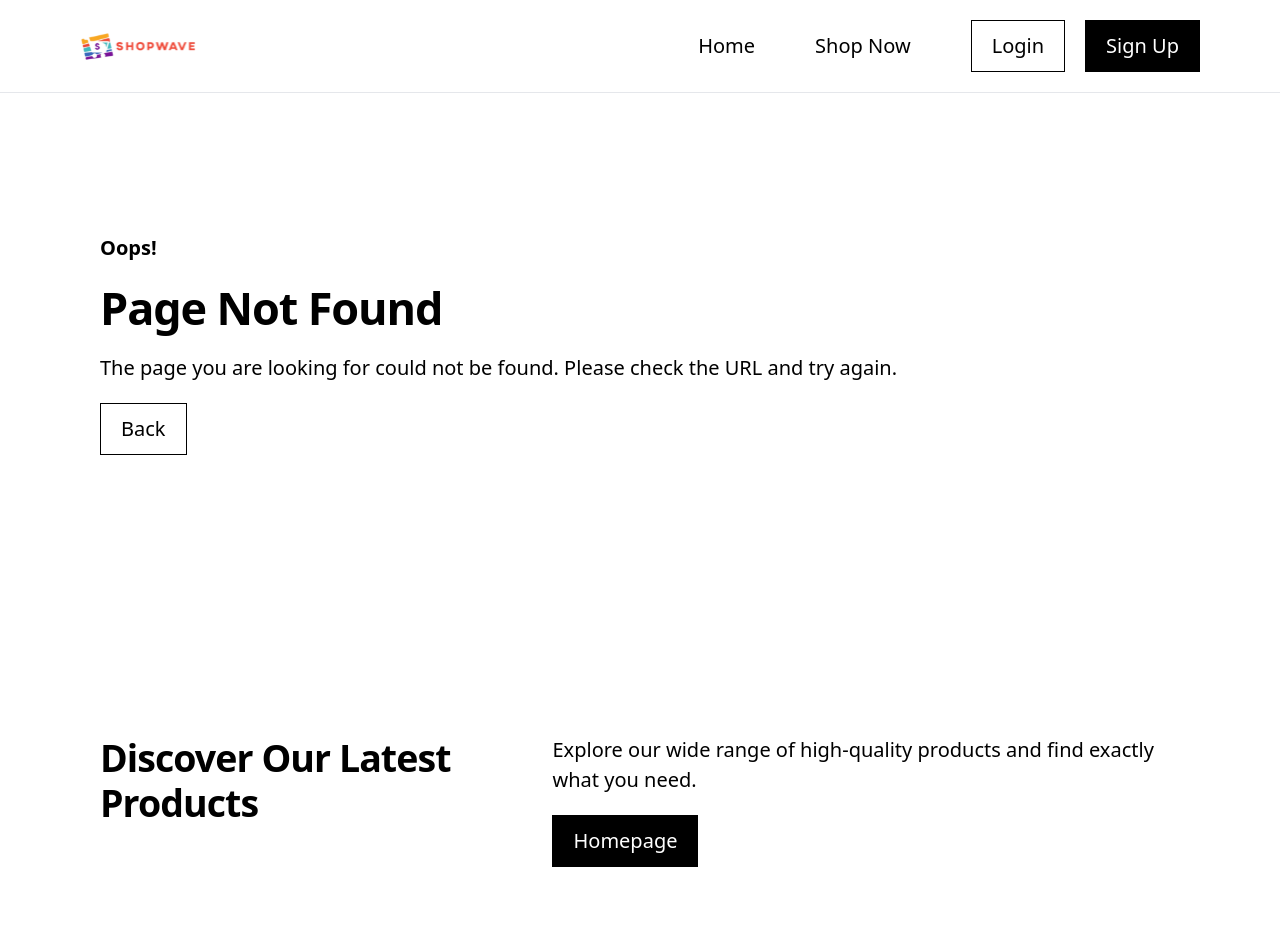
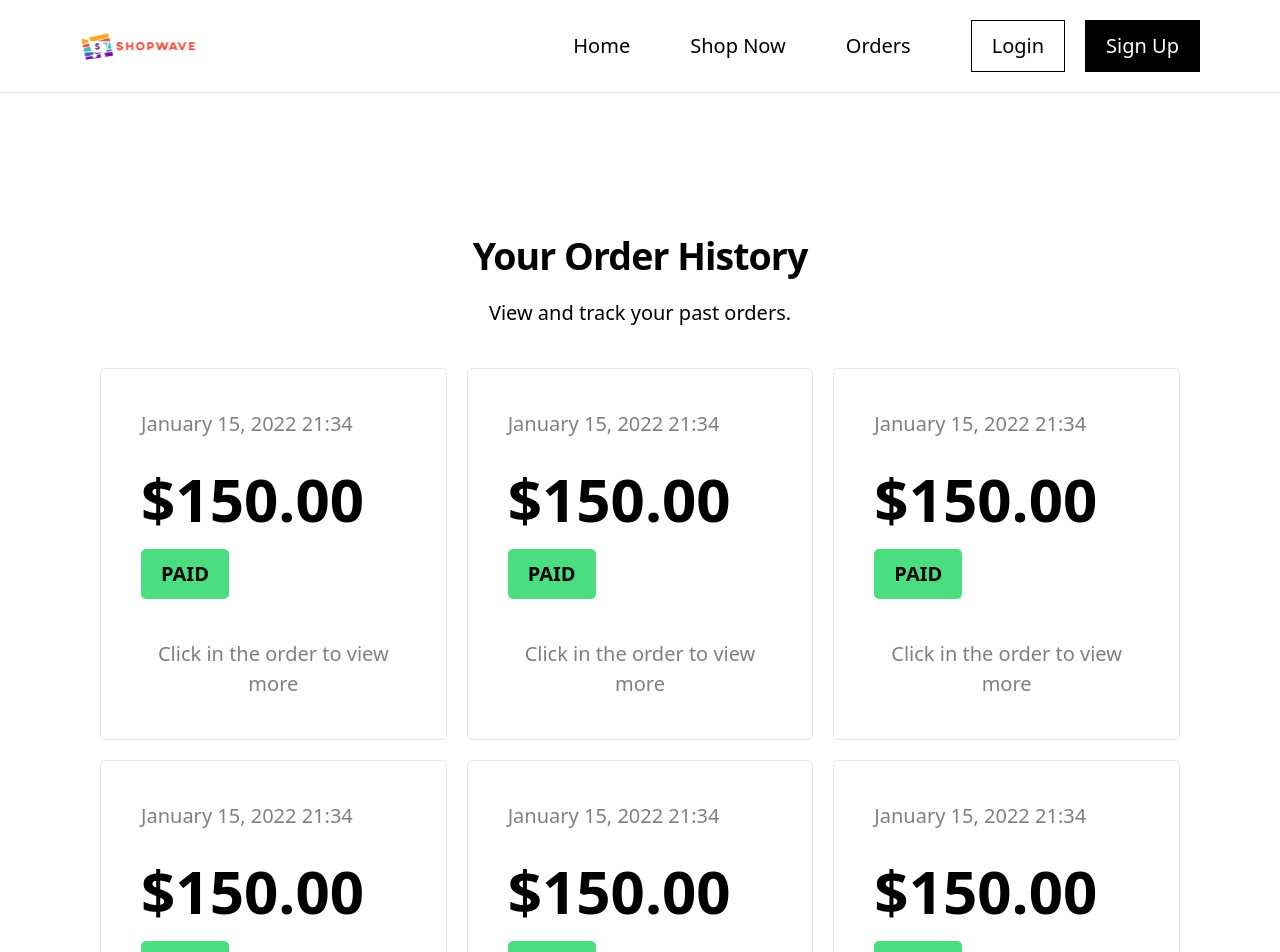
Before and after one commit to gustavo-martins-pereira/E-Commerce_FullStack-Frontend, a React (Vite) app: page /orders in a window 1280 px wide. Shown: the top 952 px of the page. Built offline with nearby package versions, Linux system fonts and the light colour scheme.

Commit message:
ADD - Orders Page

```diff
--- a/src/App.jsx
+++ b/src/App.jsx
@@ -5,6 +5,7 @@ import { Home } from "@pages/Home/Home";
 import { Products } from "@pages/Products/Products";
 import { AllProducts } from "@pages/Products/AllProducts/AllProducts";
 import { ProductDetails } from "@pages/Products/AllProducts/ProductDetails/ProductDetails";
+import { Orders } from "@pages/Orders/Orders";
 import { NotFound } from "@pages/NotFound/NotFound";
 
 import { Header } from "@components/smart/Header/Header";
@@ -29,6 +30,8 @@ export function App() {
                         </Route>
                     </Route>
 
+                    <Route path="/orders" element={<Orders />} />
+
                     <Route path="*" element={<NotFound />} />
                 </Routes>
 
--- a/src/components/dumbs/windui/Accordion/Accordion.jsx
+++ b/src/components/dumbs/windui/Accordion/Accordion.jsx
@@ -12,7 +12,7 @@ export default function Accordion({ question, answer }) {
             onToggle={() => setIsOpen(!isOpen)}
         >
             <summary
-                className="flex justify-between items-center relative py-4 border-y font-bold transition-colors duration-300 cursor-pointer list-none focus-visible:outline [&::-webkit-details-marker]:hidden"
+                className="flex justify-between items-center relative py-4 border-b font-bold transition-colors duration-300 cursor-pointer list-none focus-visible:outline [&::-webkit-details-marker]:hidden"
                 aria-expanded="false"
                 aria-controls={`accordion-content-${question}`}
             >
--- a/src/components/smart/Footer/Footer.jsx
+++ b/src/components/smart/Footer/Footer.jsx
@@ -11,6 +11,7 @@ export function Footer() {
                 <ul className="flex flex-col justify-between gap-4 lg:items-end">
                     <li><Link className="inline-block px-4 py-2 pl-0 hover:underline" to="/">Home</Link></li>
                     <li><Link className="inline-block px-4 py-2 pl-0 hover:underline" to="/products">Shop Now</Link></li>
+                    <li><Link className="inline-block px-4 py-2 pl-0 hover:underline" to="/orders">Orders</Link></li>
                 </ul>
             </nav>
         </footer>
--- a/src/components/smart/Header/Header.jsx
+++ b/src/components/smart/Header/Header.jsx
@@ -55,6 +55,7 @@ export function Header() {
                     <ul className="flex flex-col justify-between gap-4 lg:flex-row lg:items-center">
                         <li><Link className="inline-block px-4 py-2 hover:underline" to="/">Home</Link></li>
                         <li><Link className="inline-block px-4 py-2 hover:underline" to="/products">Shop Now</Link></li>
+                        <li><Link className="inline-block px-4 py-2 hover:underline" to="/orders">Orders</Link></li>
                     </ul>
 
                     <div className="flex flex-col justify-between gap-4 lg:flex-row">
--- /dev/null
+++ b/src/components/smart/OrderCard/OrderCard.jsx
@@ -0,0 +1,10 @@
+export function OrderCard({ date, total, status }) {
+    return (
+        <article className="border rounded p-4 md:p-8">
+            <p className="text-black-50">{date}</p>
+            <p className="mt-6 font-bold text-5xl">${Number(total).toFixed(2)}</p>
+            <p className="bg-green-400 w-fit mt-4 rounded px-4 py-2 font-semibold">{status}</p>
+            <p className="mt-8 text-black-50 text-center">Click in the order to view more</p>
+        </article>
+    );
+}
--- a/src/pages/Home/Home.jsx
+++ b/src/pages/Home/Home.jsx
@@ -20,7 +20,7 @@ export function Home() {
                     </div>
                 </div>
 
-                <img className="w-1/2" src={ImagePlaceholder} alt="" />
+                <img className="lg:w-1/2" src={ImagePlaceholder} alt="" />
             </section>
 
             {/* FEATURES */}
--- /dev/null
+++ b/src/pages/Orders/Orders.jsx
@@ -0,0 +1,55 @@
+import { OrderCard } from "@components/smart/OrderCard/OrderCard";
+
+export function Orders() {
+    return (
+        <main>
+            <section className="section">
+                <header className="flex flex-col gap-4 text-center">
+                    <h2>Your Order History</h2>
+                    <p>View and track your past orders.</p>
+                </header>
+
+                {/* ORDERS */}
+                <section className="flex flex-col gap-4 mt-8 md:grid md:grid-cols-2 xl:grid-cols-3">
+                    <OrderCard
+                        date="January 15, 2022 21:34"
+                        total="150.00"
+                        status="PAID"
+                    />
+
+                    <OrderCard
+                        date="January 15, 2022 21:34"
+                        total="150.00"
+                        status="PAID"
+                    />
+
+                    <OrderCard
+                        date="January 15, 2022 21:34"
+                        total="150.00"
+                        status="PAID"
+                    />
+
+                    <OrderCard
+                        date="January 15, 2022 21:34"
+                        total="150.00"
+                        status="PAID"
+                    />
+
+                    <OrderCard
+                        date="January 15, 2022 21:34"
+                        total="150.00"
+                        status="PAID"
+                    />
+
+                    <OrderCard
+                        date="January 15, 2022 21:34"
+                        total="150.00"
+                        status="PAID"
+                    />
+
+                    <button className="btn btn-primary mt-8 md:col-span-2 md:w-1/2 md:m-auto xl:col-span-3">View All</button>
+                </section>
+            </section>
+        </main>
+    );
+}
--- a/src/pages/Products/AllProducts/ProductDetails/ProductDetails.jsx
+++ b/src/pages/Products/AllProducts/ProductDetails/ProductDetails.jsx
@@ -9,7 +9,7 @@ export function ProductDetails() {
     return (
         <main>
             {/* PRODUCT ITSELF */}
-            <section className="section flex flex-col gap-4 lg:flex-row-reverse">
+            <section className="section flex flex-col gap-8 lg:flex-row-reverse">
                 <img className="w-1/2 m-auto lg:m-0 lg:ml-auto" src={PlaceholderImage} alt="" />
 
                 <div className="flex flex-col gap-4 flex-grow">
```
